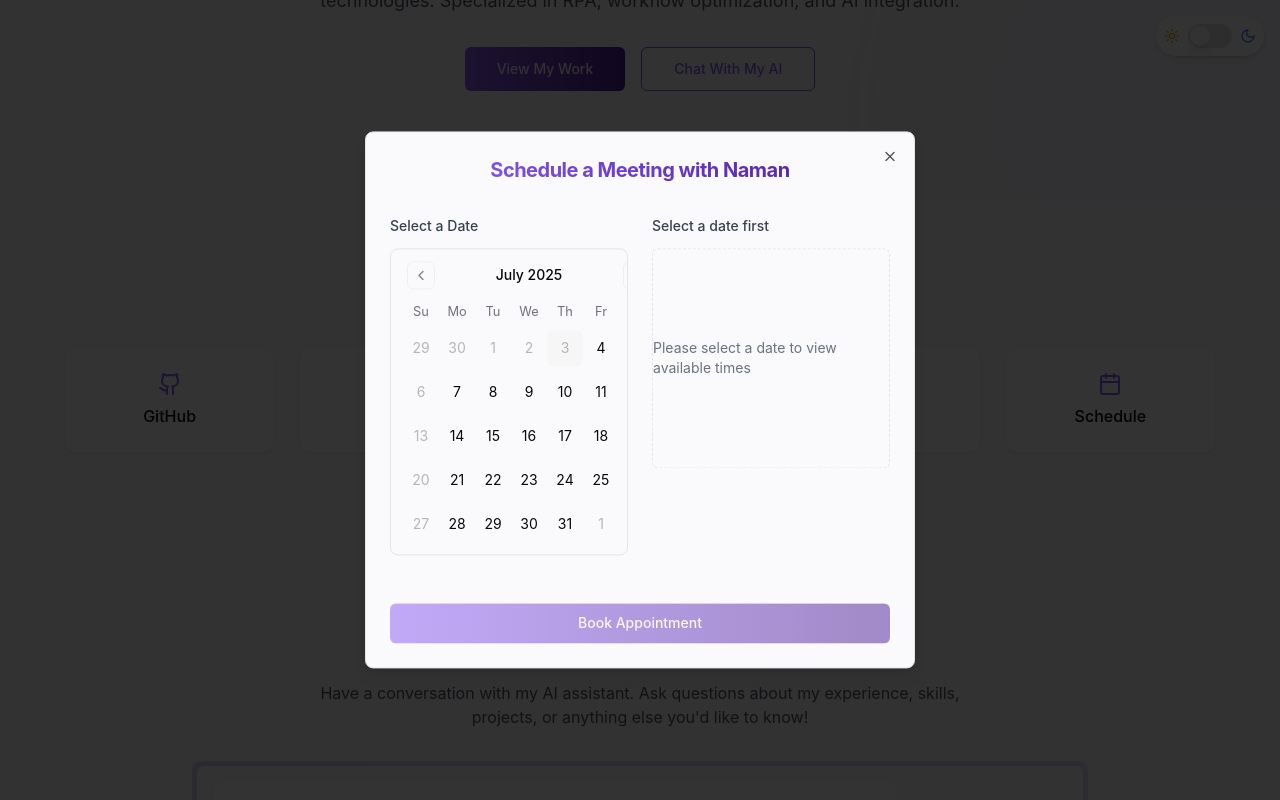
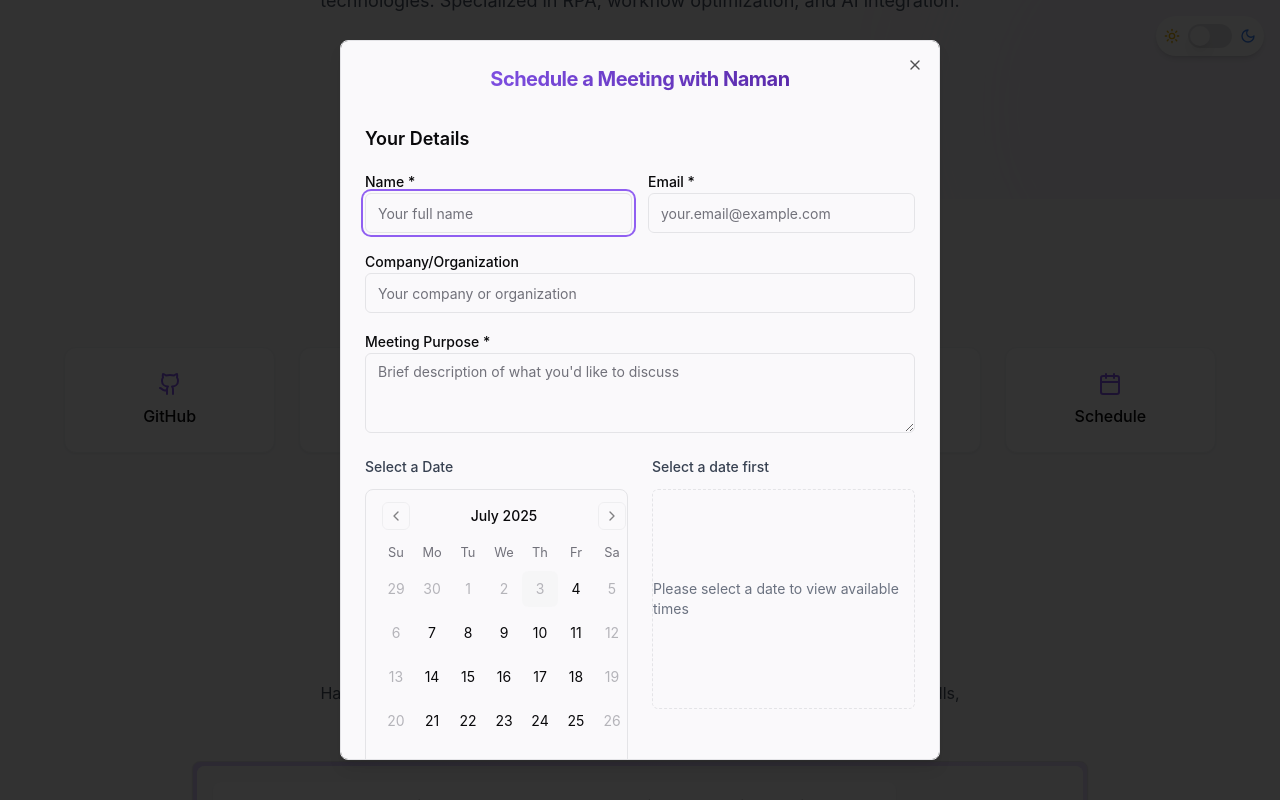
Before and after one commit to Naman1223/Portfolio, a React (Vite) app: page / in a window 1280 px wide. Both pictures are taken after a click on the button "Schedule". Shown: the part 441-1241 px from the top of the page. Built offline with nearby package versions, Linux system fonts and the light colour scheme.

Commit message:
Update schedule meeting functionality to create actual meetings

```diff
--- a/src/components/SocialLinks.tsx
+++ b/src/components/SocialLinks.tsx
@@ -1,16 +1,14 @@
 import React, { useState } from "react";
-import { Github, Linkedin, Instagram, Phone, Calendar, Clock, Check } from "lucide-react";
+import { Github, Linkedin, Instagram, Phone, Calendar, Clock, Check, Mail } from "lucide-react";
 import { Button } from "@/components/ui/button";
 import { Dialog, DialogContent, DialogHeader, DialogTitle, DialogTrigger, DialogFooter } from "@/components/ui/dialog";
 import { Calendar as CalendarComponent } from "@/components/ui/calendar";
+import { Input } from "@/components/ui/input";
+import { Label } from "@/components/ui/label";
+import { Textarea } from "@/components/ui/textarea";
 import { format } from "date-fns";
 import { cn } from "@/lib/utils";
 import { useToast } from "@/hooks/use-toast";
-import {
-  Popover,
-  PopoverContent,
-  PopoverTrigger,
-} from "@/components/ui/popover";
 
 const SocialLinks = () => {
   return (
@@ -65,7 +63,13 @@ const SocialButton = ({ icon, label, href }: { icon: React.ReactNode, label: str
 const ScheduleDialog = () => {
   const [selectedDate, setSelectedDate] = useState<Date | undefined>(undefined);
   const [selectedTime, setSelectedTime] = useState<string | null>(null);
-  const [isBooked, setIsBooked] = useState(false);
+  const [isBooking, setIsBooking] = useState(false);
+  const [userDetails, setUserDetails] = useState({
+    name: "",
+    email: "",
+    company: "",
+    purpose: ""
+  });
   const { toast } = useToast();
 
   // Available time slots
@@ -80,29 +84,140 @@ const ScheduleDialog = () => {
     return format(date, 'EEEE');
   };
 
-  const handleBookAppointment = () => {
-    if (!selectedDate || !selectedTime) {
+  const generateCalendarEvent = () => {
+    if (!selectedDate || !selectedTime || !userDetails.name || !userDetails.email) return null;
+
+    const [time, period] = selectedTime.split(' ');
+    const [hours, minutes] = time.split(':');
+    let hour24 = parseInt(hours);
+
+    if (period === 'PM' && hour24 !== 12) {
+      hour24 += 12;
+    } else if (period === 'AM' && hour24 === 12) {
+      hour24 = 0;
+    }
+
+    const startDate = new Date(selectedDate);
+    startDate.setHours(hour24, parseInt(minutes), 0, 0);
+
+    const endDate = new Date(startDate);
+    endDate.setHours(startDate.getHours() + 1); // 1 hour meeting
+
+    const formatDateForCalendar = (date: Date) => {
+      return date.toISOString().replace(/[-:]/g, '').split('.')[0] + 'Z';
+    };
+
+    const eventDetails = {
+      title: `Meeting with ${userDetails.name}`,
+      start: formatDateForCalendar(startDate),
+      end: formatDateForCalendar(endDate),
+      description: `Meeting with ${userDetails.name} from ${userDetails.company || 'N/A'}.\n\nPurpose: ${userDetails.purpose}\n\nContact: ${userDetails.email}`,
+      location: 'Online Meeting (Link will be shared via email)'
+    };
+
+    return eventDetails;
+  };
+
+  const sendMeetingRequest = async () => {
+    const eventDetails = generateCalendarEvent();
+    if (!eventDetails) return false;
+
+    try {
+      // Create a mailto link with meeting details
+      const subject = encodeURIComponent(`Meeting Request: ${eventDetails.title}`);
+      const body = encodeURIComponent(`
+Hello Naman,
+
+I would like to schedule a meeting with you.
+
+Meeting Details:
+- Date: ${format(selectedDate!, 'MMMM do, yyyy')}
+- Time: ${selectedTime}
+- Duration: 1 hour
+
+My Details:
+- Name: ${userDetails.name}
+- Email: ${userDetails.email}
+- Company: ${userDetails.company || 'N/A'}
+- Purpose: ${userDetails.purpose}
+
+Please confirm this meeting and share the meeting link.
+
+Best regards,
+${userDetails.name}
+      `);
+
+      const mailtoLink = `mailto:namantiwari1223@gmail.com?subject=${subject}&body=${body}`;
+
+      // Open email client
+      window.open(mailtoLink, '_blank');
+
+      // Also create a calendar event for the user
+      const googleCalendarUrl = `https://calendar.google.com/calendar/render?action=TEMPLATE&text=${encodeURIComponent(eventDetails.title)}&dates=${eventDetails.start}/${eventDetails.end}&details=${encodeURIComponent(eventDetails.description)}&location=${encodeURIComponent(eventDetails.location)}`;
+
+      // Open Google Calendar in a new tab after a short delay
+      setTimeout(() => {
+        window.open(googleCalendarUrl, '_blank');
+      }, 1000);
+
+      return true;
+    } catch (error) {
+      console.error('Error sending meeting request:', error);
+      return false;
+    }
+  };
+
+  const handleBookAppointment = async () => {
+    if (!selectedDate || !selectedTime || !userDetails.name || !userDetails.email) {
       toast({
-        title: "Selection Required",
-        description: "Please select both a date and time for your appointment.",
+        title: "Missing Information",
+        description: "Please fill in all required fields and select a date and time.",
         variant: "destructive",
       });
       return;
     }
 
-    setIsBooked(true);
+    // Basic email validation
+    const emailRegex = /^[^\s@]+@[^\s@]+\.[^\s@]+$/;
+    if (!emailRegex.test(userDetails.email)) {
+      toast({
+        title: "Invalid Email",
+        description: "Please enter a valid email address.",
+        variant: "destructive",
+      });
+      return;
+    }
 
-    setTimeout(() => {
+    setIsBooking(true);
+
+    try {
+      const success = await sendMeetingRequest();
+
+      if (success) {
         toast({
-        title: "Appointment Scheduled!",
-        description: `Your meeting is confirmed for ${format(selectedDate, 'MMMM do, yyyy')} at ${selectedTime}.`,
+          title: "Meeting Request Sent!",
+          description: `Your meeting request for ${format(selectedDate, 'MMMM do, yyyy')} at ${selectedTime} has been sent to Naman. You'll receive a confirmation email soon.`,
         });
+
         // Reset form after successful booking
         setSelectedDate(undefined);
         setSelectedTime(null);
-      setIsBooked(false);
-    }, 1500);
+        setUserDetails({ name: "", email: "", company: "", purpose: "" });
+      } else {
+        throw new Error("Failed to send meeting request");
+      }
+    } catch (error) {
+      toast({
+        title: "Error",
+        description: "There was an error sending your meeting request. Please try again or contact directly.",
+        variant: "destructive",
+      });
+    } finally {
+      setIsBooking(false);
+    }
   };
+
+  const isFormValid = selectedDate && selectedTime && userDetails.name && userDetails.email;
 
   return (
     <Dialog>
@@ -114,12 +229,62 @@ const ScheduleDialog = () => {
           <span className="font-medium">Schedule</span>
         </button>
       </DialogTrigger>
-      <DialogContent className="sm:max-w-[550px]">
+      <DialogContent className="sm:max-w-[600px] max-h-[90vh] overflow-y-auto">
         <DialogHeader>
           <DialogTitle className="text-xl font-bold text-center gradient-text">Schedule a Meeting with Naman</DialogTitle>
         </DialogHeader>
 
-        <div className="grid grid-cols-1 md:grid-cols-2 gap-6 py-4">
+        <div className="space-y-6 py-4">
+          {/* User Details Form */}
+          <div className="space-y-4">
+            <h3 className="text-lg font-semibold">Your Details</h3>
+            <div className="grid grid-cols-1 md:grid-cols-2 gap-4">
+              <div>
+                <Label htmlFor="name">Name *</Label>
+                <Input
+                  id="name"
+                  value={userDetails.name}
+                  onChange={(e) => setUserDetails(prev => ({ ...prev, name: e.target.value }))}
+                  placeholder="Your full name"
+                  required
+                />
+              </div>
+              <div>
+                <Label htmlFor="email">Email *</Label>
+                <Input
+                  id="email"
+                  type="email"
+                  value={userDetails.email}
+                  onChange={(e) => setUserDetails(prev => ({ ...prev, email: e.target.value }))}
+                  placeholder="your.email@example.com"
+                  required
+                />
+              </div>
+            </div>
+            <div>
+              <Label htmlFor="company">Company/Organization</Label>
+              <Input
+                id="company"
+                value={userDetails.company}
+                onChange={(e) => setUserDetails(prev => ({ ...prev, company: e.target.value }))}
+                placeholder="Your company or organization"
+              />
+            </div>
+            <div>
+              <Label htmlFor="purpose">Meeting Purpose *</Label>
+              <Textarea
+                id="purpose"
+                value={userDetails.purpose}
+                onChange={(e) => setUserDetails(prev => ({ ...prev, purpose: e.target.value }))}
+                placeholder="Brief description of what you'd like to discuss"
+                rows={3}
+                required
+              />
+            </div>
+          </div>
+
+          {/* Date and Time Selection */}
+          <div className="grid grid-cols-1 md:grid-cols-2 gap-6">
             {/* Calendar Picker */}
             <div>
               <h3 className="text-sm font-medium mb-3 text-gray-700 dark:text-gray-300">Select a Date</h3>
@@ -181,7 +346,7 @@ const ScheduleDialog = () => {
           {/* Selected Date & Time Summary */}
           {(selectedDate || selectedTime) && (
             <div className="mt-2 p-3 bg-gray-50 dark:bg-gray-800/50 rounded-md">
-            <h4 className="text-sm font-medium mb-1">Your Selection</h4>
+              <h4 className="text-sm font-medium mb-1">Meeting Summary</h4>
               <div className="flex flex-wrap gap-2 text-sm">
                 {selectedDate && (
                   <span className="px-2 py-1 bg-portfolio-purple/10 text-portfolio-purple rounded">
@@ -194,22 +359,31 @@ const ScheduleDialog = () => {
                   </span>
                 )}
               </div>
+              {selectedDate && selectedTime && (
+                <p className="text-xs text-gray-600 dark:text-gray-400 mt-2">
+                  Duration: 1 hour • Meeting link will be shared via email
+                </p>
+              )}
             </div>
           )}
+        </div>
 
         <DialogFooter className="mt-4">
           <Button
             onClick={handleBookAppointment}
-            disabled={!selectedDate || !selectedTime || isBooked}
+            disabled={!isFormValid || isBooking}
             className="w-full bg-gradient-to-r from-portfolio-purple to-portfolio-dark-purple hover:opacity-90 transition-opacity flex items-center justify-center gap-2"
           >
-            {isBooked ? (
+            {isBooking ? (
               <>
                 <div className="h-4 w-4 border-2 border-white border-t-transparent rounded-full animate-spin"></div>
-                <span>Processing...</span>
+                <span>Sending Request...</span>
               </>
             ) : (
-              "Book Appointment"
+              <>
+                <Mail className="h-4 w-4" />
+                <span>Send Meeting Request</span>
+              </>
             )}
           </Button>
         </DialogFooter>
```
Lines whose indentation alone changed are shown as unchanged.
